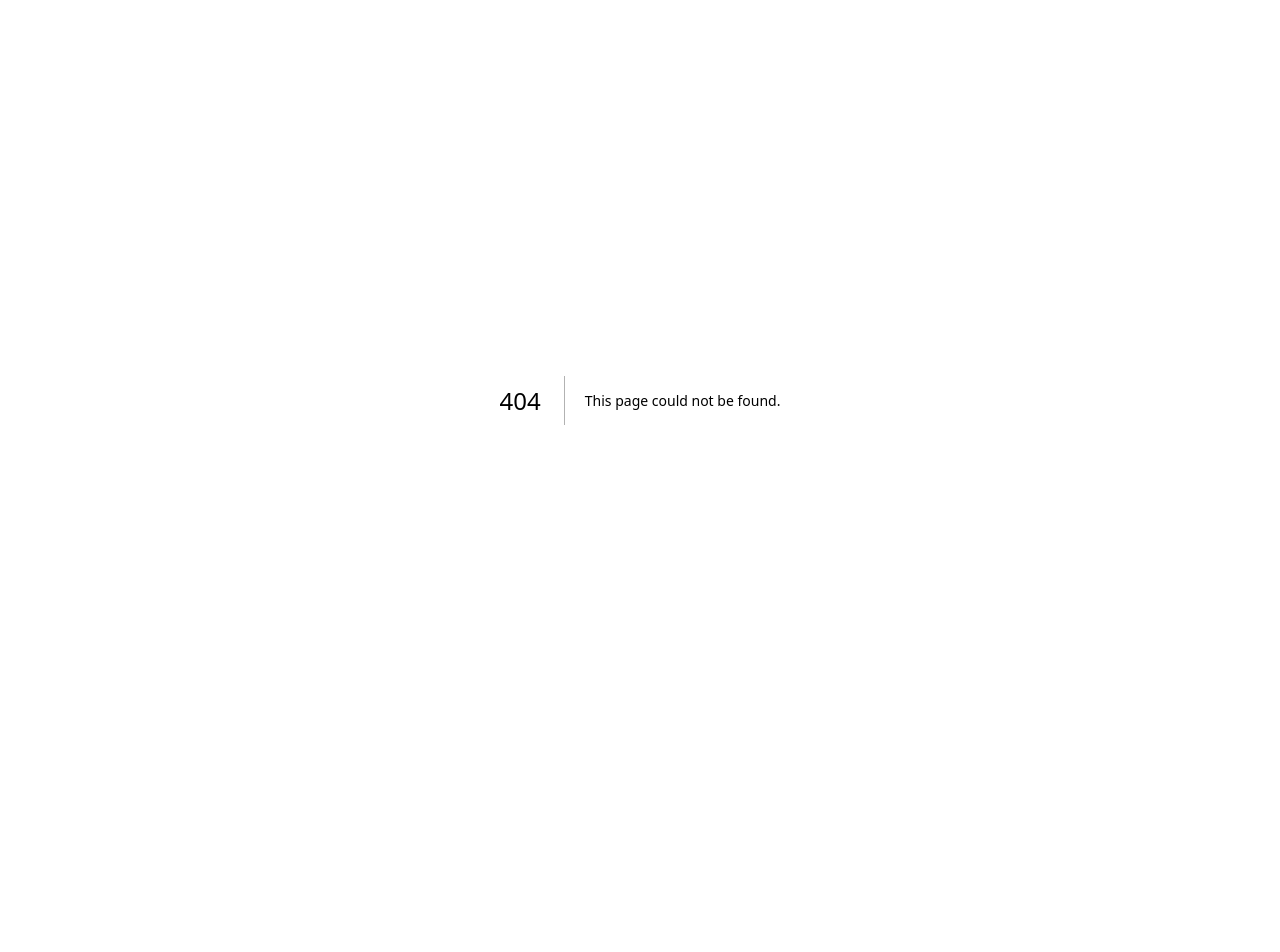
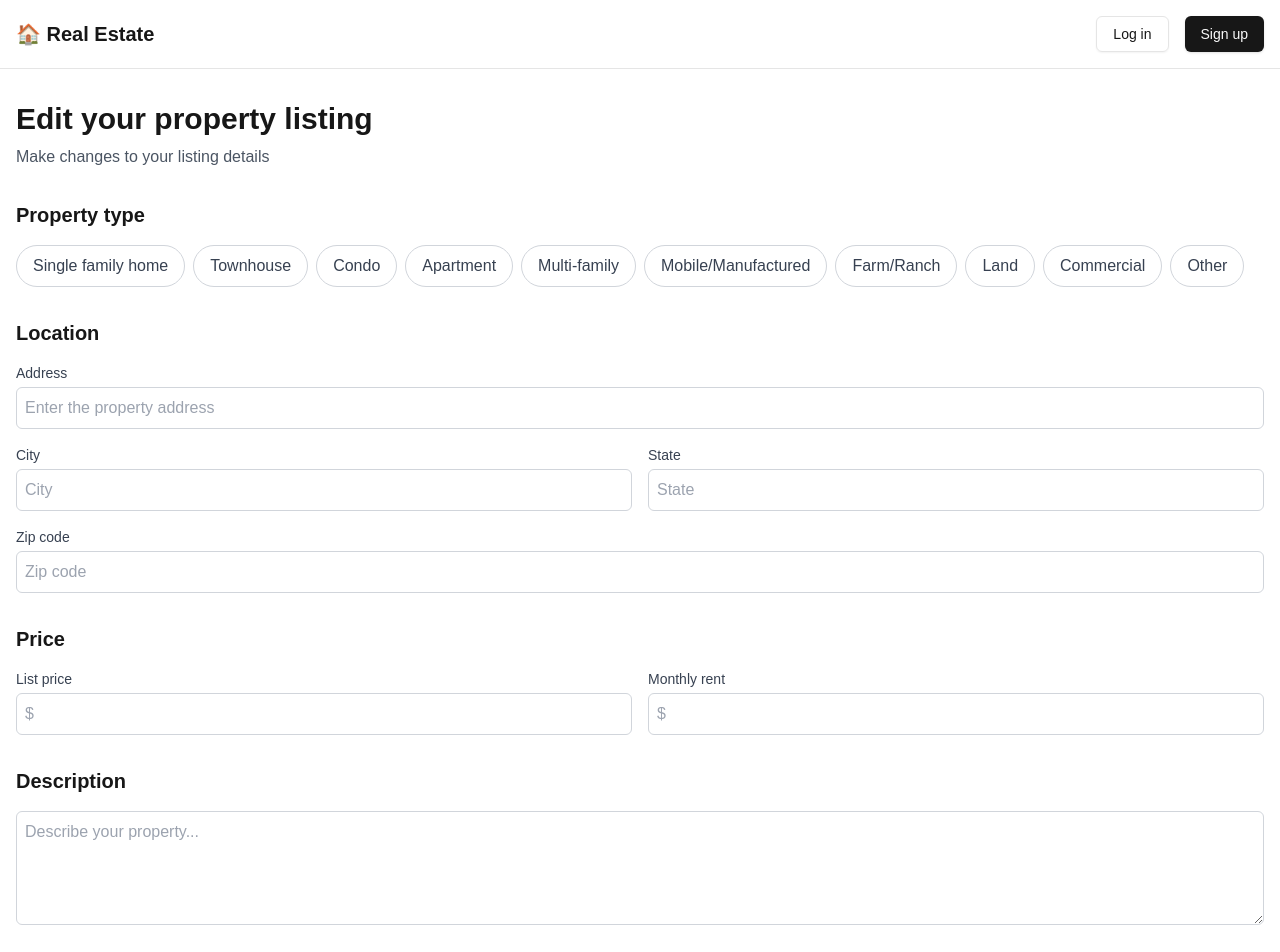
Before and after one commit to TheCryss/CasaYa-Frontend, a Next.js app: page /edit in a window 1280 px wide. Before the commit this address had no page. Shown: the top 952 px of the page. Before the commit the page ends 800 px from the top, so only its background shows below. Built offline with nearby package versions, Linux system fonts and the light colour scheme.

Commit message:
feat: edit page is done

```diff
--- /dev/null
+++ b/app/(routes)/edit/page.tsx
@@ -0,0 +1,5 @@
+import NestFinder from '../../../components/features/EditPage/EditPage'
+
+export default function EditPage() {
+  return <NestFinder />
+}
--- /dev/null
+++ b/components/features/EditPage/EditPage.tsx
@@ -0,0 +1,169 @@
+'use client'
+
+import { useState } from 'react'
+import Image from 'next/image'
+import Header from '../../layout/Header'
+
+export default function EditPropertyListing() {
+  const [propertyType, setPropertyType] = useState('')
+
+  const propertyTypes = [
+    'Single family home', 'Townhouse', 'Condo', 'Apartment', 'Multi-family',
+    'Mobile/Manufactured', 'Farm/Ranch', 'Land', 'Commercial', 'Other'
+  ]
+
+  return (
+    <div className="min-h-screen bg-white">
+      <Header />
+
+      <main className="container mx-auto px-4 py-8">
+        <h1 className="text-3xl font-bold mb-2">Edit your property listing</h1>
+        <p className="text-gray-600 mb-8">Make changes to your listing details</p>
+
+        <form>
+          <section className="mb-8">
+            <h2 className="text-xl font-semibold mb-4">Property type</h2>
+            <div className="flex flex-wrap gap-2">
+              {propertyTypes.map((type) => (
+                <button
+                  key={type}
+                  type="button"
+                  onClick={() => setPropertyType(type)}
+                  className={`px-4 py-2 rounded-full border ${
+                    propertyType === type
+                      ? 'bg-blue-500 text-white border-blue-500'
+                      : 'bg-white text-gray-700 border-gray-300 hover:border-gray-400'
+                  }`}
+                >
+                  {type}
+                </button>
+              ))}
+            </div>
+          </section>
+
+          <section className="mb-8">
+            <h2 className="text-xl font-semibold mb-4">Location</h2>
+            <div className="space-y-4">
+              <div>
+                <label htmlFor="address" className="block text-sm font-medium text-gray-700 mb-1">
+                  Address
+                </label>
+                <input
+                  type="text"
+                  id="address"
+                  className="w-full p-2 border border-gray-300 rounded-md"
+                  placeholder="Enter the property address"
+                />
+              </div>
+              <div className="grid grid-cols-2 gap-4">
+                <div>
+                  <label htmlFor="city" className="block text-sm font-medium text-gray-700 mb-1">
+                    City
+                  </label>
+                  <input
+                    type="text"
+                    id="city"
+                    className="w-full p-2 border border-gray-300 rounded-md"
+                    placeholder="City"
+                  />
+                </div>
+                <div>
+                  <label htmlFor="state" className="block text-sm font-medium text-gray-700 mb-1">
+                    State
+                  </label>
+                  <input
+                    type="text"
+                    id="state"
+                    className="w-full p-2 border border-gray-300 rounded-md"
+                    placeholder="State"
+                  />
+                </div>
+              </div>
+              <div>
+                <label htmlFor="zipcode" className="block text-sm font-medium text-gray-700 mb-1">
+                  Zip code
+                </label>
+                <input
+                  type="text"
+                  id="zipcode"
+                  className="w-full p-2 border border-gray-300 rounded-md"
+                  placeholder="Zip code"
+                />
+              </div>
+            </div>
+          </section>
+
+          <section className="mb-8">
+            <h2 className="text-xl font-semibold mb-4">Price</h2>
+            <div className="grid grid-cols-2 gap-4">
+              <div>
+                <label htmlFor="listPrice" className="block text-sm font-medium text-gray-700 mb-1">
+                  List price
+                </label>
+                <input
+                  type="text"
+                  id="listPrice"
+                  className="w-full p-2 border border-gray-300 rounded-md"
+                  placeholder="$"
+                />
+              </div>
+              <div>
+                <label htmlFor="monthlyRent" className="block text-sm font-medium text-gray-700 mb-1">
+                  Monthly rent
+                </label>
+                <input
+                  type="text"
+                  id="monthlyRent"
+                  className="w-full p-2 border border-gray-300 rounded-md"
+                  placeholder="$"
+                />
+              </div>
+            </div>
+          </section>
+
+          <section className="mb-8">
+            <h2 className="text-xl font-semibold mb-4">Description</h2>
+            <textarea
+              id="description"
+              rows={4}
+              className="w-full p-2 border border-gray-300 rounded-md"
+              placeholder="Describe your property..."
+            ></textarea>
+          </section>
+
+          <section className="mb-8">
+            <h2 className="text-xl font-semibold mb-4">Photos</h2>
+            <div className="grid grid-cols-3 gap-4">
+              {[1, 2, 3, 4, 5, 6].map((index) => (
+                <div key={index} className="aspect-w-4 aspect-h-3 rounded-lg overflow-hidden">
+                  <Image
+                    src={`/placeholder.svg?height=300&width=400&text=Photo ${index}`}
+                    alt={`Property photo ${index}`}
+                    width={400}
+                    height={300}
+                    className="object-cover"
+                  />
+                </div>
+              ))}
+            </div>
+          </section>
+
+          <div className="flex justify-between items-center">
+            <button
+              type="submit"
+              className="px-6 py-2 bg-orange-500 text-white rounded-md hover:bg-orange-600 focus:outline-none focus:ring-2 focus:ring-orange-500 focus:ring-opacity-50"
+            >
+              Save changes
+            </button>
+            <button
+              type="button"
+              className="text-red-600 hover:text-red-800 focus:outline-none"
+            >
+              Delete listing
+            </button>
+          </div>
+        </form>
+      </main>
+    </div>
+  )
+}
```
